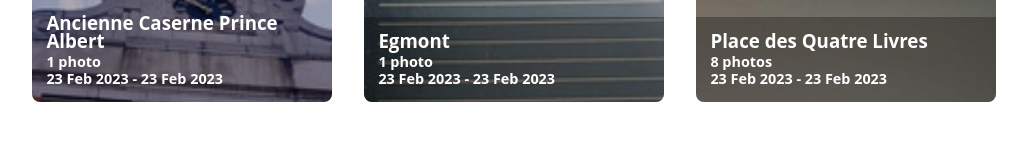
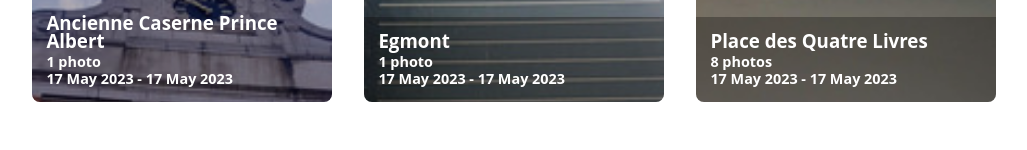
Before and after one commit to PasLoin/CC0-Pictures-OSM, a plain HTML site: page index.html in a window 1280 px wide. Shown: the part 304-454 px from the top of the page, without its empty margins (0-1027 px from the left). Drawn offline with Linux system fonts and the light colour scheme.

Commit message:
Deploying to gh-pages from  @ eb4b86a2e58f7a25ba1705f9311ece0621071ff9 🚀

```diff
--- a/index.html
+++ b/index.html
@@ -39,19 +39,19 @@
             <div class="info">
               <h3>Ancienne Caserne Prince Albert</h3>
               <div class="summary">1 photo</div>
-              <div class="date">23 Feb 2023 - 23 Feb 2023</div>
+              <div class="date">17 May 2023 - 17 May 2023</div>
             </div>
           </a><a href="Egmont.html" style="background-image: url('media/small/Egmont/1673491140715.jpg')">
             <div class="info">
               <h3>Egmont</h3>
               <div class="summary">1 photo</div>
-              <div class="date">23 Feb 2023 - 23 Feb 2023</div>
+              <div class="date">17 May 2023 - 17 May 2023</div>
             </div>
           </a><a href="Place-des-Quatre-Livres.html" style="background-image: url('media/small/Place%20des%20Quatre%20Livres/1673691836031.jpg')">
             <div class="info">
               <h3>Place des Quatre Livres</h3>
               <div class="summary">8 photos</div>
-              <div class="date">23 Feb 2023 - 23 Feb 2023</div>
+              <div class="date">17 May 2023 - 17 May 2023</div>
             </div>
           </a><a href="Salangaanbrug.html" style="background-image: url('media/small/Salangaanbrug/IMG_20230223_072921.jpg')">
             <div class="info">
```
Also changed, not shown: 1 other file.
